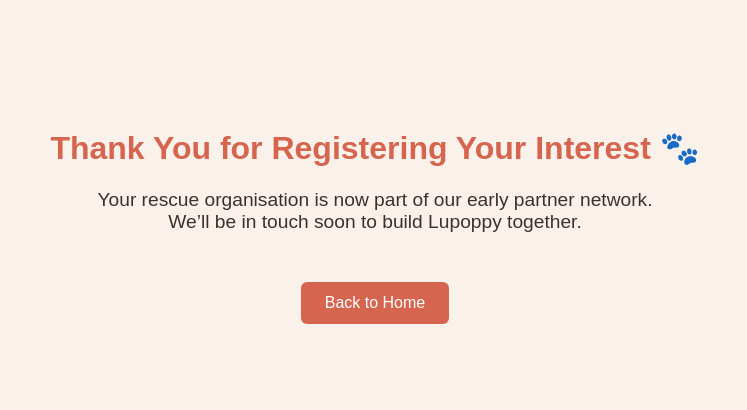
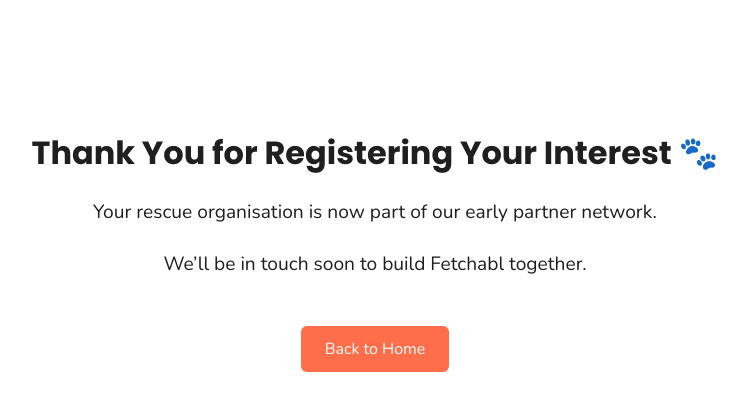
Before and after one commit to Fetchabl/landing-page, a plain HTML site: page thank-you-rescue.html in a window 1280 px wide. Shown: the whole page, without its empty margins (265-1012 px from the left). Drawn offline with nearby package versions, Linux system fonts and the light colour scheme.

Commit message:
Change thank you messages

```diff
--- a/thank-you-rescue.html
+++ b/thank-you-rescue.html
@@ -2,19 +2,34 @@
 <html lang="en">
 <head>
   <meta charset="UTF-8">
-  <title>Thank You – Lupoppy Rescue Sign-up</title>
+  <title>Thank You – Fetchabl Sign Up</title>
+  <link rel="preconnect" href="https://fonts.googleapis.com">
+  <link rel="preconnect" href="https://fonts.gstatic.com" crossorigin>
+  <link href="https://fonts.googleapis.com/css2?family=Nunito+Sans:ital,opsz,wght@0,6..12,200..1000;1,6..12,200..1000&family=Nunito:ital,wght@0,200..1000;1,200..1000&family=Poppins:ital,wght@0,100;0,200;0,300;0,400;0,500;0,600;0,700;0,800;0,900;1,100;1,200;1,300;1,400;1,500;1,600;1,700;1,800;1,900&display=swap" rel="stylesheet">
   <meta name="viewport" content="width=device-width, initial-scale=1.0">
   <style>
+
+  :root {
+      --color-primary: #FF6E4A ;
+      --color-accent: #FEEDD2;
+      --color-text-light: white;
+      --color-text-dark: #1F1F1F;
+      --color-bg: #FFFFFF;
+      --color-soft-bg: #FEEDD2;
+      --color-dark-bg: #364652;
+    }
+
     body {
       font-family: 'Nunito', sans-serif;
-      background-color: #FAF2EA;
-      color: #3D2F2F;
+      background-color: var(--color-bg);
+      color: var(--color-text-dark);
       text-align: center;
       padding: 100px 20px;
     }
     h1 {
-      color: #D6654F;
+      color: color;
       font-size: 2em;
+      font-family: poppins;
     }
     p {
       font-size: 1.2em;
@@ -25,7 +40,7 @@
       margin-top: 30px;
       text-decoration: none;
       color: white;
-      background-color: #D6654F;
+      background-color: var(--color-primary);
       padding: 12px 24px;
       border-radius: 6px;
       font-size: 1em;
@@ -37,8 +52,8 @@
 </head>
 <body>
   <h1>Thank You for Registering Your Interest 🐾</h1>
-  <p>Your rescue organisation is now part of our early partner network.<br>
-     We’ll be in touch soon to build Lupoppy together.</p>
+  <p>Your rescue organisation is now part of our early partner network.<br><br>
+     We’ll be in touch soon to build Fetchabl together.</p>
   <a href="/">Back to Home</a>
 </body>
 </html>
```
Also changed, not shown: index.html (+4 -4 lines), thank-you.html (+22 -6 lines).
